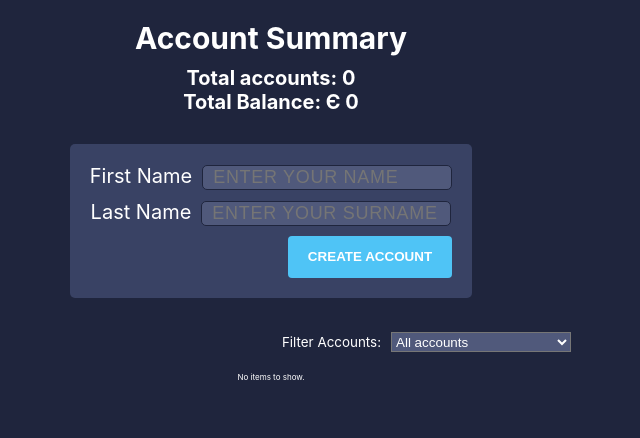
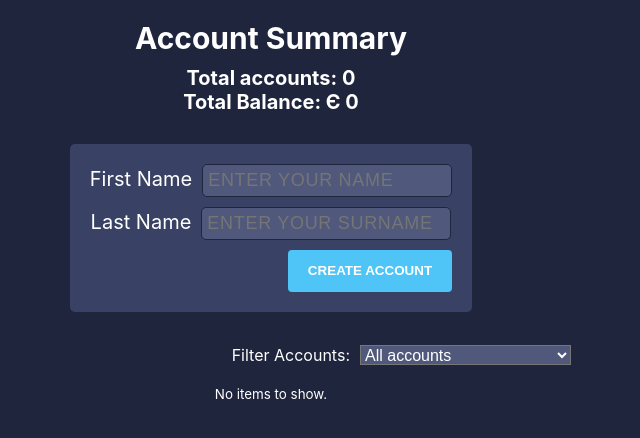
Before and after one commit to JurgitaE/bank-v1, a React (Create React App) app: page / in a window 1280 px wide. Shown: the top 438 px of the page, without its empty margins (369-1009 px from the left). Built offline with nearby package versions, Linux system fonts and the light colour scheme.

Commit message:
style update

```diff
--- a/src/App.css
+++ b/src/App.css
@@ -1,42 +1,3 @@
-/* .App {
-    text-align: center;
-}
-
-.App-logo {
-    height: 40vmin;
-    pointer-events: none;
-}
-
-@media (prefers-reduced-motion: no-preference) {
-    .App-logo {
-        animation: App-logo-spin infinite 20s linear;
-    }
-}
-
-.App-header {
-    background-color: #282c34;
-    min-height: 100vh;
-    display: flex;
-    flex-direction: column;
-    align-items: center;
-    justify-content: center;
-    font-size: calc(10px + 2vmin);
-    color: white;
-}
-
-.App-link {
-    color: #61dafb;
-}
-
-@keyframes App-logo-spin {
-    from {
-        transform: rotate(0deg);
-    }
-    to {
-        transform: rotate(360deg);
-    }
-}
- */
 html {
     font-size: 16px;
 }
@@ -95,8 +56,7 @@
 
 input[type='text'] {
     width: 250px;
-    height: 25px;
-    padding-left: 10px;
+    padding: 5px;
     background: #50597b;
     color: #fff;
     border: solid 1px #1f253d;
@@ -188,13 +148,13 @@
 }
 
 .filter * {
-    font-size: 0.67rem;
+    font-size: 0.8rem;
 }
 
 p.none {
     text-align: center !important;
     background: none;
-    font-size: 8px !important;
+    font-size: 0.67rem !important;
 }
 
 select {
```
